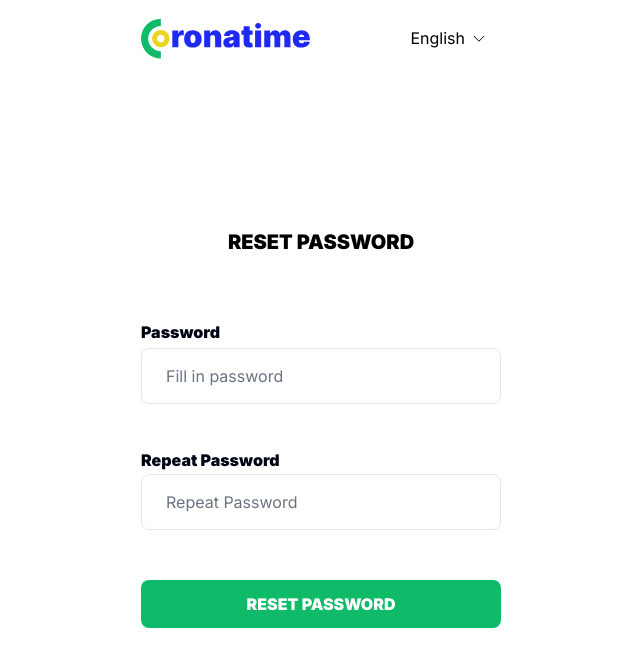
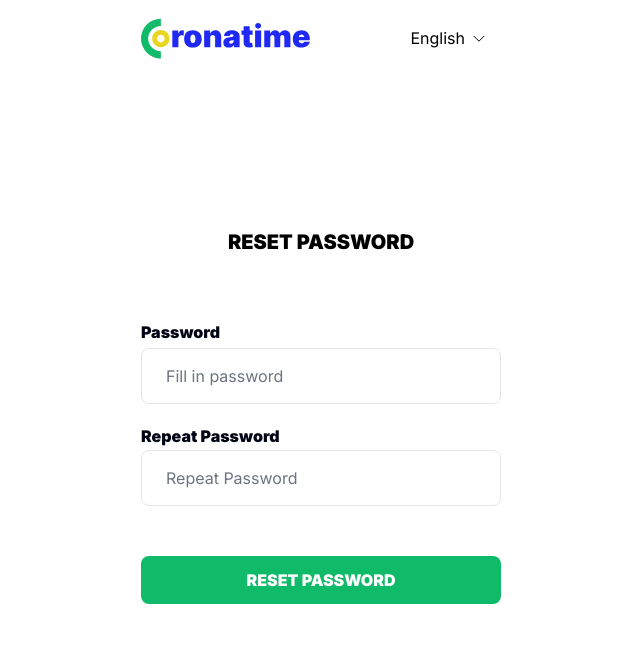
Before and after one commit to Saba-Var/Coronatime, a React (Create React App) app: page /Verify-password in a window 1280 px wide. Shown: the top 666 px of the page, without its empty margins (319-959 px from the left). Built offline with nearby package versions, Linux system fonts and the light colour scheme.

Commit message:
chore: change height of inputs

```diff
--- a/src/components/TextInput.tsx
+++ b/src/components/TextInput.tsx
@@ -12,7 +12,7 @@ const TextInput: React.FC<InputFieldProps> = (props) => {
     formState.dirtyFields[props.label] && !error && !formState.apiError
 
   return (
-    <div className={`flex flex-col gap-1 relative !h-[128px] `}>
+    <div className={`flex flex-col gap-1 relative mb-4`}>
       <label className='text-black font-bold text-base'>{t(props.label)}</label>
       <input
         data-TestId={props.label}
```
